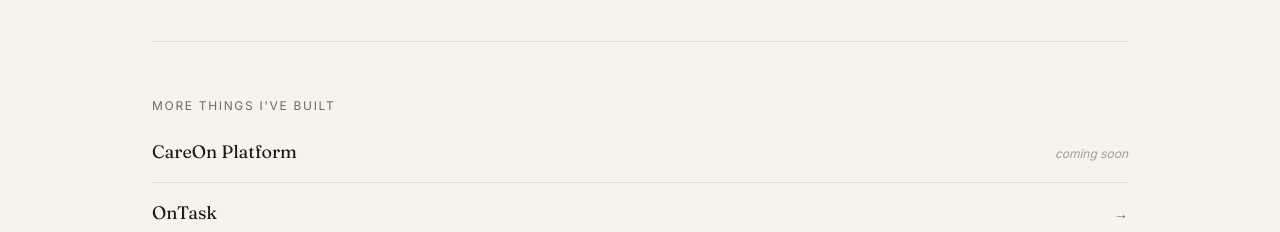
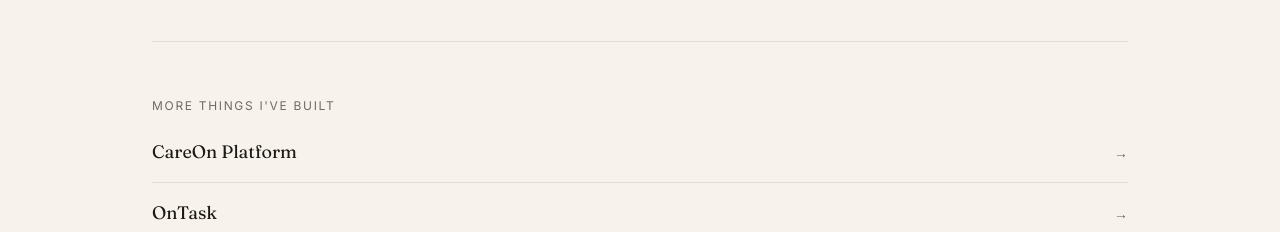
Before and after one commit to kaitlync31/portfolio, a Next.js app: page / in a window 1280 px wide. Shown: the part 3220-3452 px from the top of the page. Built offline with nearby package versions, Linux system fonts and the light colour scheme.

Commit message:
Link CareOn Platform to Notion write-up
Co-Authored-By: Claude Sonnet 5 <noreply@anthropic.com>

```diff
--- a/src/components/Work.tsx
+++ b/src/components/Work.tsx
@@ -45,7 +45,10 @@ const SUPPORTING: SupportingProject[] = [
 ];
 
 const MORE_PROJECTS: { title: string; href?: string }[] = [
-  { title: "CareOn Platform" },
+  {
+    title: "CareOn Platform",
+    href: "https://goofy-pen-616.notion.site/CareOn-SWD-Intern-3e0935e69d9a80ab9572f95db93f93b0",
+  },
   { title: "OnTask", href: "https://github.com/kaitlync31/on-task" },
   {
     title: "Group Dining Recommender",
```
